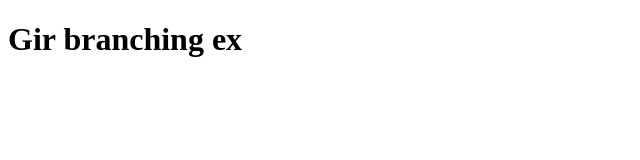
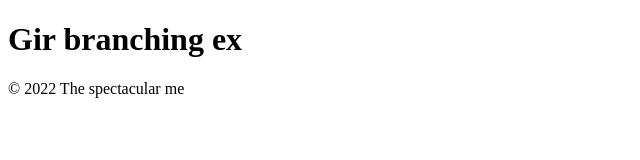
Before and after one commit to ArtemAntonenko0504/day_8_brenching, a plain HTML site: page index.html in a window 1280 px wide. Shown: the whole page, without its empty margins (0-640 px from the left). Drawn offline with Linux system fonts and the light colour scheme.

Commit message:
added footer copyright

```diff
--- a/index.html
+++ b/index.html
@@ -9,5 +9,9 @@
     <h1> Gir branching ex
     </h1>
 
+    <footer>
+        &copy; 2022 The spectacular me
+    </footer>
+
 </body>
 </html>
```
